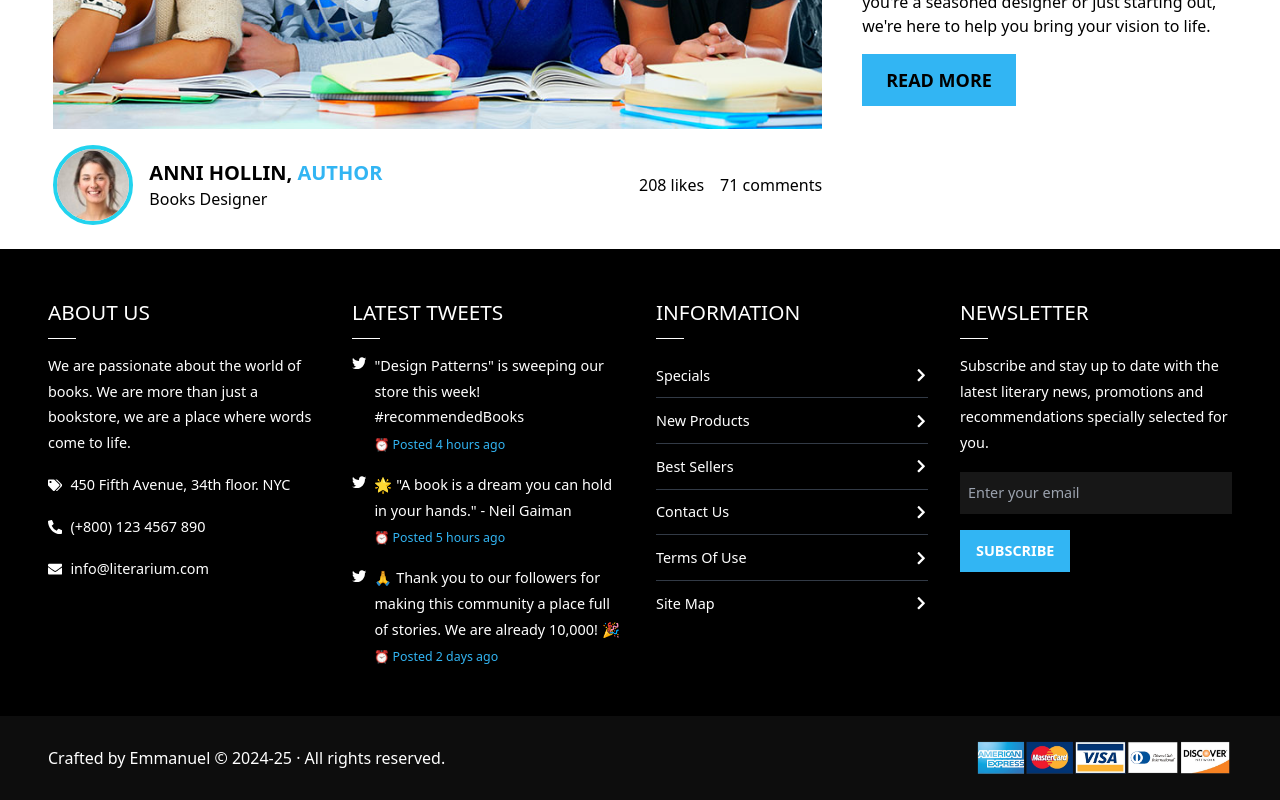
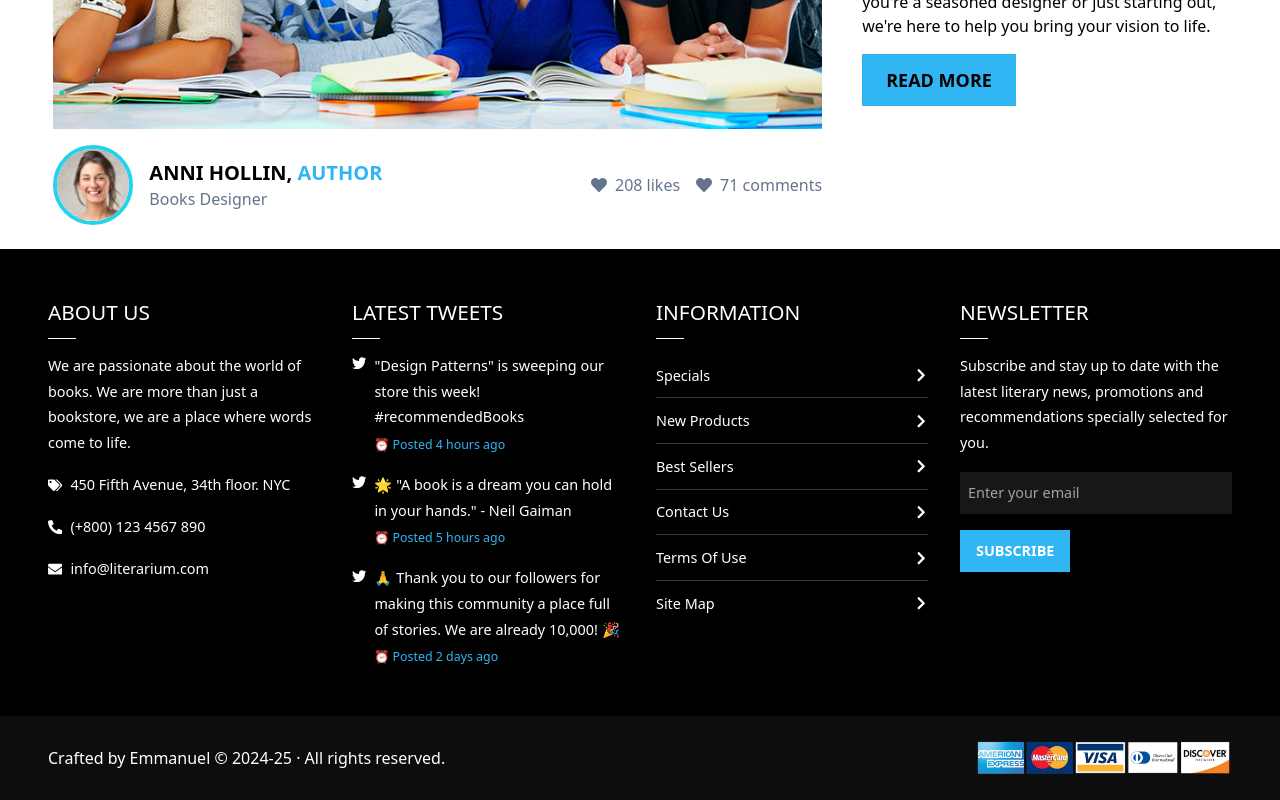
Before and after one commit to emmanuel-cruz-dev/literarium, a React (Vite) app: page /blog in a window 1280 px wide. Shown: the part 866-1666 px from the top of the page. Built offline with nearby package versions, Linux system fonts and the light colour scheme.

Commit message:
iconos de react agregados a anchors de reacciones

```diff
--- a/src/components/routes/blog/BlogContent.tsx
+++ b/src/components/routes/blog/BlogContent.tsx
@@ -1,3 +1,4 @@
+import { FaHeart } from "react-icons/fa";
 import BlogImg1 from "../../../assets/images/blog-detail-img.jpg";
 import BlogUser1 from "../../../assets/images/blog-user1.jpg";
 
@@ -13,22 +14,28 @@ const BlogContent = () => {
               <p className="font-bold text-lg">May</p>
             </div>
           </div>
-          <article className="flex justify-between items-center gap-4">
+          <article className="flex justify-between items-center gap-4 text-slate-500">
             <div className="flex items-center gap-4">
               <figure className="rounded-full overflow-hidden w-20 h-20 border-4 border-cyan-400">
                 <img src={BlogUser1} alt="" />
               </figure>
               <div>
-                <h3 className="uppercase font-bold text-xl">
+                <h3 className="uppercase font-bold text-xl text-black">
                   Anni Hollin,{" "}
                   <span className="text__accent-color">Author</span>
                 </h3>
                 <p>Books Designer</p>
               </div>
             </div>
-            <div className="flex gap-4">
-              <p>208 likes</p>
-              <p>71 comments</p>
+            <div className="flex gap-4 [&>a]:flex [&>a]:items-center [&>a]:gap-2">
+              <a href="#">
+                <FaHeart />
+                208 likes
+              </a>
+              <a href="#">
+                <FaHeart />
+                71 comments
+              </a>
             </div>
           </article>
         </article>
```
